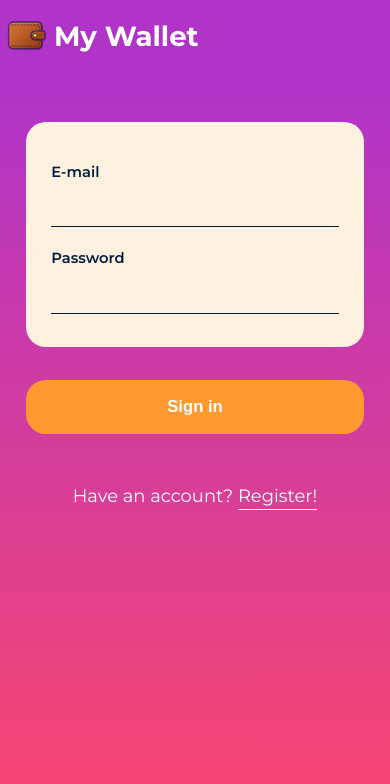
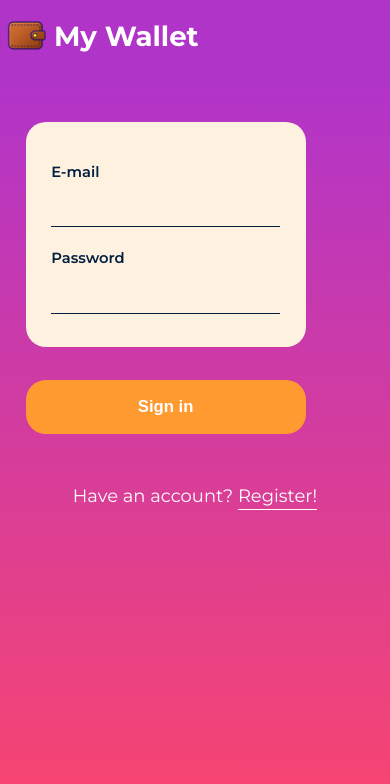
Before and after one commit to AlbertKep/my-wallet, a React (Vite) app: page /signin in a window 390 px wide. Shown: the top 784 px of the page. Built offline with nearby package versions, Linux system fonts and the light colour scheme; no server answers.

Commit message:
Replace fixed form width with responsive clamp-based sizing

```diff
--- a/src/components/form/Form.styled.ts
+++ b/src/components/form/Form.styled.ts
@@ -3,6 +3,7 @@ import { Button } from "../../components/ui/Button.styled.ts";
 
 export const StyledForm = styled.form`
   margin: 2em 1em;
+  width: clamp(280px, 50vw, 600px);
 `;
 
 export const BackgroundWrapper = styled.div`
```
